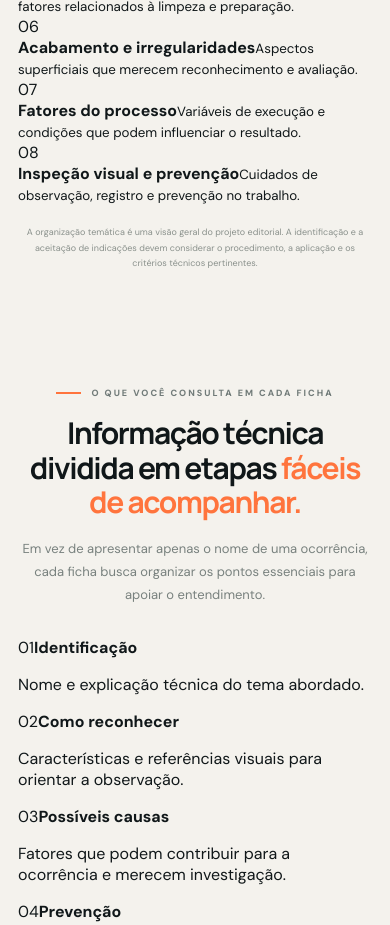
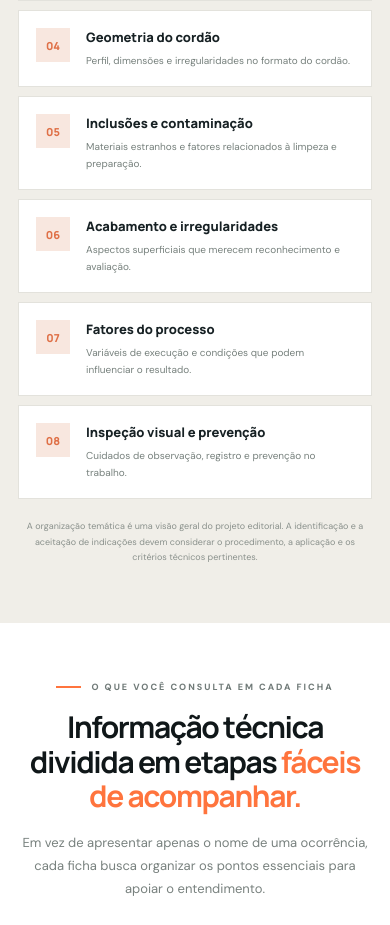
Before and after one commit to andrew100v/andrew100v, a plain HTML site: page index.html in a window 390 px wide. Shown: the part 5018-5943 px from the top of the page. Drawn offline with Linux system fonts and the light colour scheme.

Commit message:
Adiciona estilos das seções de conteúdo do Atlas

```diff
--- a/assets/css/styles.css
+++ b/assets/css/styles.css
@@ -119,3 +119,26 @@
   .site-footer .brand{justify-content:center}
   .site-footer p{flex-basis:100%}
 }
+
+
+/* Conteúdo editorial e organização temática do Atlas */
+.map-section{background:#f0eee8}
+.topic-grid{max-width:1000px;margin:0 auto;display:grid;grid-template-columns:repeat(2,minmax(0,1fr));gap:12px}
+.topic-grid article{display:flex;align-items:flex-start;gap:16px;background:#fff;border:1px solid #e3e2dc;padding:21px 22px;min-height:112px}
+.topic-grid article>span,.sheet-detail-grid article>span{flex:0 0 34px;width:34px;height:34px;display:grid;place-items:center;background:#f8e7df;color:#df7047;font:800 11px var(--display)}
+.topic-grid b,.topic-grid small{display:block}
+.topic-grid b{font:800 13px var(--display);color:#172124}
+.topic-grid small{font-size:10px;line-height:1.7;color:#77817d;margin-top:6px}
+.sheet-detail-section{background:#fff}
+.sheet-detail-grid{max-width:1000px;margin:0 auto;display:grid;grid-template-columns:repeat(4,minmax(0,1fr));gap:12px}
+.sheet-detail-grid article{border:1px solid #e4e5df;background:#faf9f6;padding:22px 18px;min-height:160px}
+.sheet-detail-grid article>b{display:block;font:800 14px var(--display);margin-top:17px}
+.sheet-detail-grid article>p{font-size:10px;line-height:1.7;color:#77817d;margin:7px 0 0}
+@media(max-width:680px){
+  .topic-grid{grid-template-columns:1fr;gap:9px}
+  .topic-grid article{padding:17px;min-height:0}
+  .sheet-detail-grid{grid-template-columns:repeat(2,minmax(0,1fr));gap:9px}
+  .sheet-detail-grid article{padding:16px 13px;min-height:150px}
+  .sheet-detail-grid article>b{font-size:12px;margin-top:13px}
+  .sheet-detail-grid article>p{font-size:9px}
+}
```
